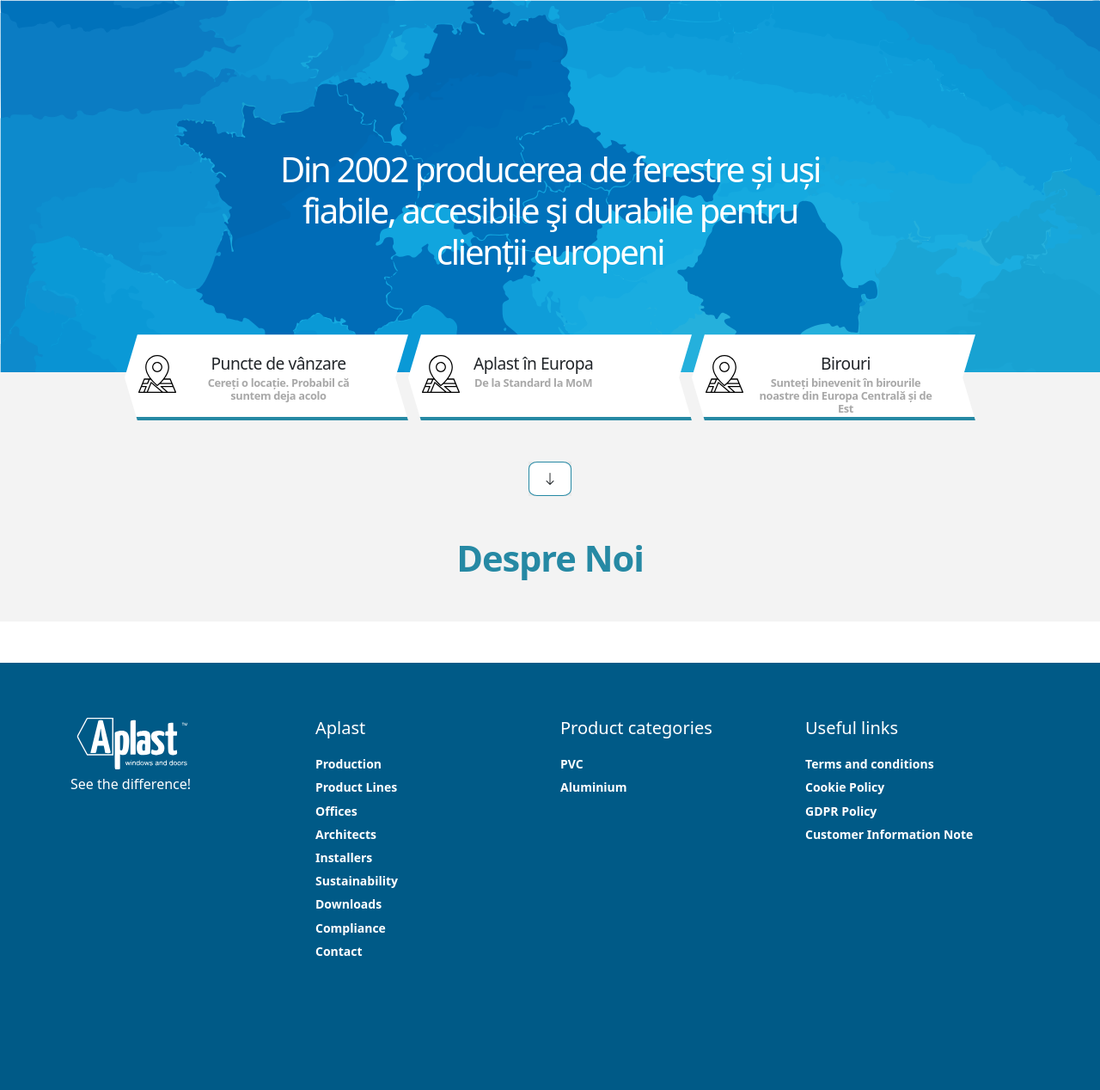
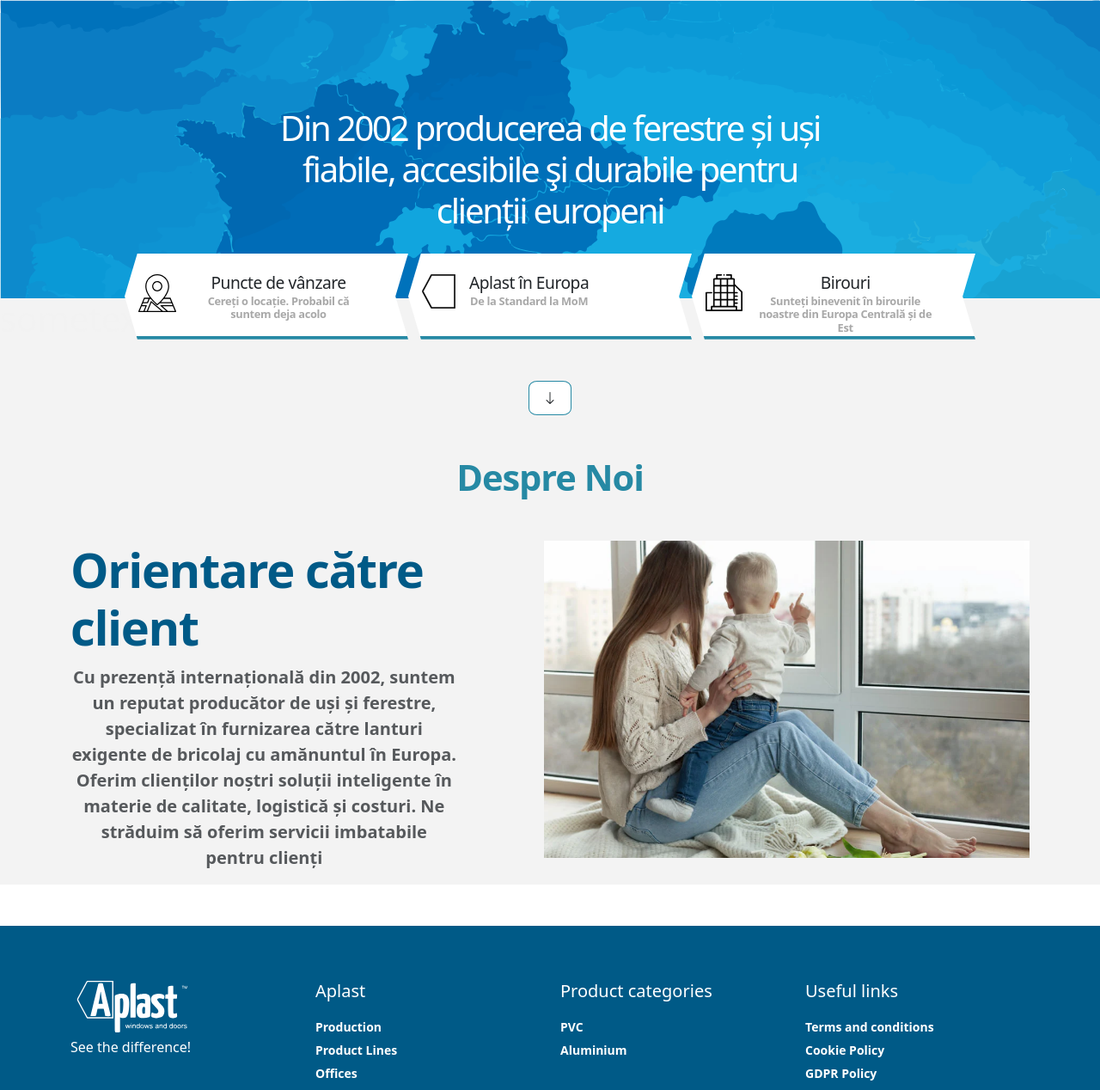
Before and after one commit to deiu25/aplast-site-configurator, a PHP site: page / in a window 1280 px wide. Shown: the part 190-1458 px from the top of the page at 86% size. Before the commit the page ends 1302 px from the top, so only its background shows below. Run offline with PHP 8.4, Linux system fonts and the light colour scheme.

Commit message:
about section

```diff
--- a/css/index.css
+++ b/css/index.css
@@ -13,7 +13,7 @@
   height: 100px;
   background: #ffffff;
   clip-path: polygon(100% 100%, 4.5% 100%, 0 50%, 4.5% 0, 100% 0, 95.5% 50%);
-  border-bottom: 4px solid #2689A4;
+  border-bottom: 4px solid #2689a4;
 }
 
 .heroh5 {
@@ -33,9 +33,6 @@
 }
 
 /* arrow */
-.arrow-container {
-    background-color: rgba(172, 172, 172, 0.14);
-}
 
 .oval-container {
   width: 50px;
@@ -45,32 +42,44 @@
   display: flex;
   justify-content: center;
   align-items: center;
-    border: 1px solid #2689A4;
+  border: 1px solid #2689a4;
   margin: 0 auto;
 }
 
 /* About */
 
 .title {
-    color: #2689A4;
+  text-align: center;
+  color: #2689a4;
   font-weight: bold;
   font-size: 2.6rem;
   letter-spacing: -0.025em;
 }
 
-.abouSection {
+.bgColor {
   background-color: rgba(172, 172, 172, 0.14);
-    max-height: 500px;
-    padding: auto;
-    margin: 0;
-    display: flex;
-    justify-content: center;
-    align-items: center;
-    flex-direction: column;
 }
 
 .abouth1 {
   color: rgba(241, 240, 240, 0.14);
+  margin-bottom: 0;
+}
+
+.aboutLeft {
+    width: 100%;
+    margin-right: 100px;
+}
+
+.aboutSubtitle {
+    font-size: 3.5rem;
+    color: #005A87;
+    font-weight: bold;
+    letter-spacing: -0.025em;
+    margin-bottom: 10px;
+}
+
+.aboutImage {
+  width: 1400px;
 }
 
 @media (max-width: 767px) {
--- a/getsvg.php
+++ b/getsvg.php
@@ -20,6 +20,10 @@
   $file = './images/map.svg';
 } else if ($svg == 'pointOfSale') {
   $file = './images/pointOfSale.svg';
+} else if ($svg == 'ofices') {
+  $file = './images/ofices.svg';
+} else if ($svg == 'eu') {
+  $file = './images/eu.svg';
 }
 
 header('Content-Type: image/svg+xml');
--- a/index.php
+++ b/index.php
@@ -3,8 +3,7 @@
 <!-- Navigation -->
 <?php include "includes/navigation.php"; ?>
 
-<div class="row">
-    <div class="hero">
+    <section class="hero">
         <div class="position-relative hero-top">
             <img class="img-fluid" src="getsvg.php?svg=map" alt="map">
 
@@ -24,7 +23,7 @@
                 </div>
                 <div class="poligon d-flex flex-row pctDeVanzare">
                     <div class="mx-3 mt-4">
-                        <img class="" src="getsvg.php?svg=pointOfSale" alt="pointOfSale">
+                        <img class="" src="getsvg.php?svg=eu" alt="eu">
                     </div>
                     <div class="mt-4 me-5">
                         <h5 class="text-center heroh5">Aplast în Europa</h5>
@@ -33,7 +32,7 @@
                 </div>
                 <div class="poligon d-flex flex-row pctDeVanzare">
                     <div class="mx-3 mt-4">
-                        <img class="" src="getsvg.php?svg=pointOfSale" alt="pointOfSale">
+                        <img class="" src="getsvg.php?svg=ofices" alt="ofices">
                     </div>
                     <div class="mt-4 me-5">
                         <h5 class="text-center heroh5">Birouri</h5>
@@ -42,23 +41,31 @@
                 </div>
             </div>
 
-            <div class="abouSection">
+            <div class="bgColor">
                 <div></div>
                 <h1 class="abouth1">sometexthere</h1>
             </div>
         </div>
-    </div>
+    </section>
 
-    <div class="abouSection">
+    <section class="bgColor">
         <div class="arrow-container mt-5">
             <div class="oval-container">
                 <i class="bi bi-arrow-down arrow-icon"></i>
             </div>
         </div>
         <div class="mt-5"></div>
-        <h1 class="title mb-5 title">Despre Noi</h1>
-    </div>
-</div>
+        <h1 class="title mb-5">Despre Noi</h1>
+        <div class="container d-flex flex-row">
+            <div class="pctDeVanzare aboutLeft">
+                <h1 class="aboutSubtitle">Orientare către client</h1>
+                <p class="text-center fs-5 fw-bold text-muted">Cu prezență internațională din 2002, suntem un reputat producător de uși și ferestre, specializat în furnizarea către lanturi exigente de bricolaj cu amănuntul în Europa. Oferim clienților noștri soluții inteligente în materie de calitate, logistică și costuri. Ne străduim să oferim servicii imbatabile pentru clienți</p>
+            </div>
+            <div>
+                <img class="img-fluid aboutImage" src="./images/aboutImage.webp" alt="aboutImage">
+            </div>
+        </div>
+    </section>
 
 
 
--- a/js/script.js
+++ b/js/script.js
@@ -80,7 +80,8 @@
 scroll.reveal(`.pctDeVanzare`, {
     origin: "left",
 });
-scroll.reveal(`.about .content`, {
+
+scroll.reveal(`.aboutImage`, {
     origin: "right",
 });
 
```
Also changed, not shown: images/aboutImage.webp (added), images/eu.svg (added), images/map.svg, images/ofices.svg (added). Lines whose indentation alone changed are shown as unchanged.
